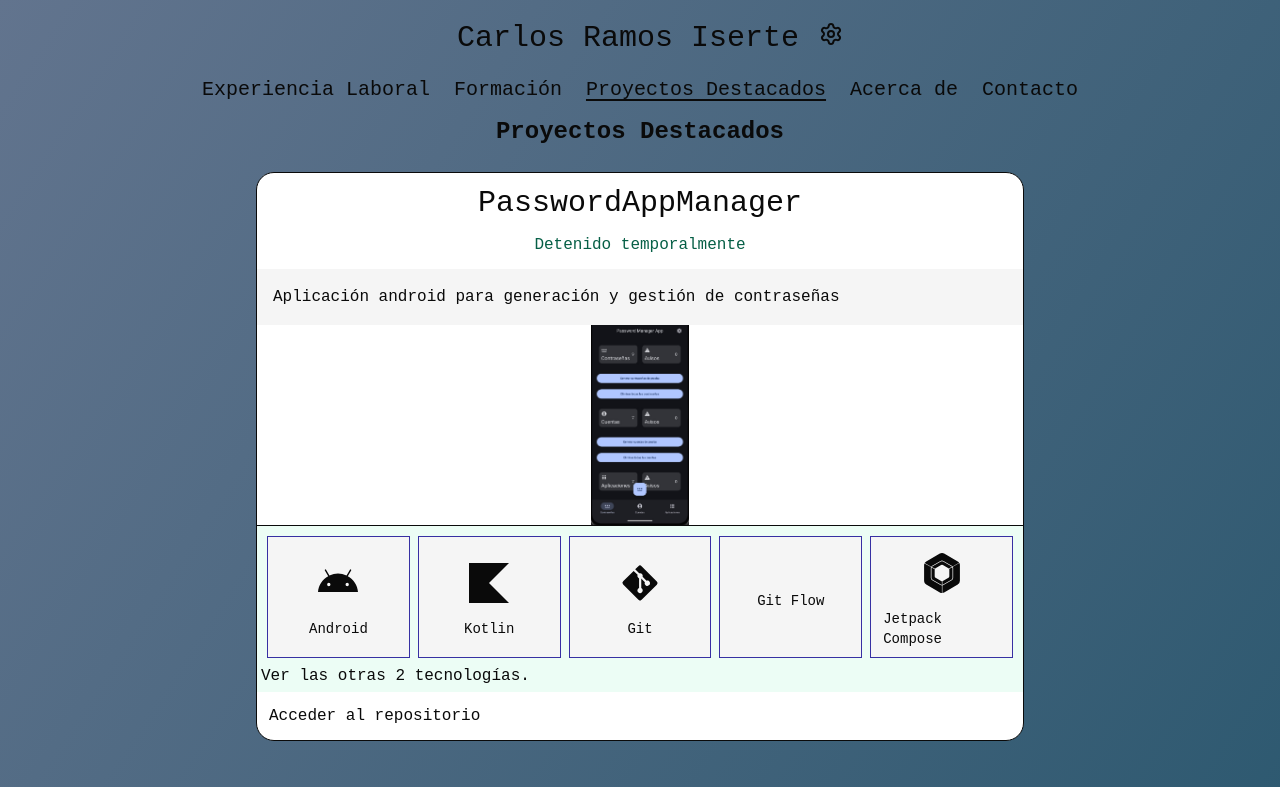
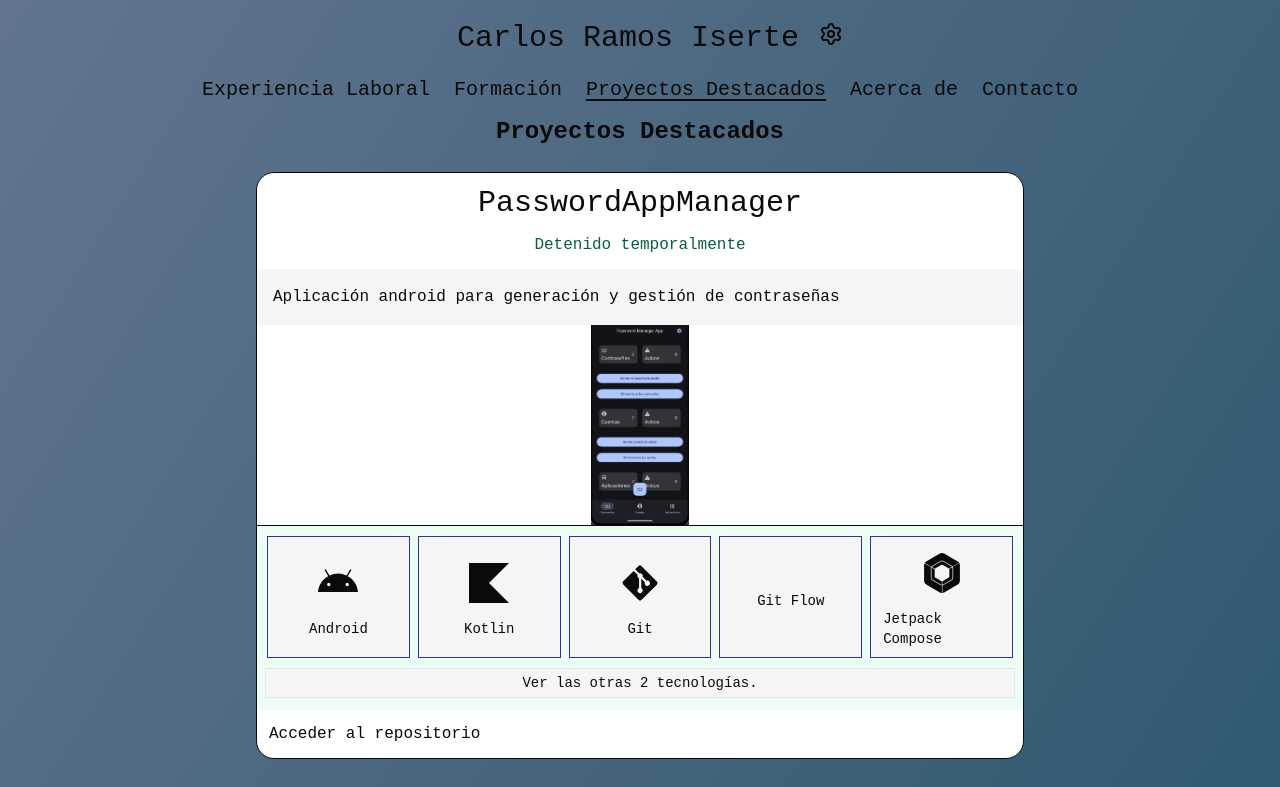
Before and after one commit to CarlosRamosDeveloper/portfolio, a React (Vite) app: page /featured in a window 1280 px wide. Shown: the top 787 px of the page. Built offline with nearby package versions, Linux system fonts and the light colour scheme.

Commit message:
implemented style to tech button

```diff
--- a/src/portfolio/pages/components/TechStackList.tsx
+++ b/src/portfolio/pages/components/TechStackList.tsx
@@ -40,10 +40,12 @@ export const TechStackList = ({
           ))}
         </div>
 
+        <div className="flex justify-center bg-card-details p-1">
           {techStack.length > maxTechRow && (
             <button
               type="button"
               onClick={() => setIsExpanded((previous) => !previous)}
+              className="bg-accent p-1 mb-1 text-sm border justify-center flex flex-1"
             >
               {isExpanded
                 ? TECHSTACK_LABEL.viewLessButton
@@ -53,6 +55,7 @@ export const TechStackList = ({
             </button>
           )}
         </div>
+      </div>
     </>
   );
 };
```
Lines whose indentation alone changed are shown as unchanged.
